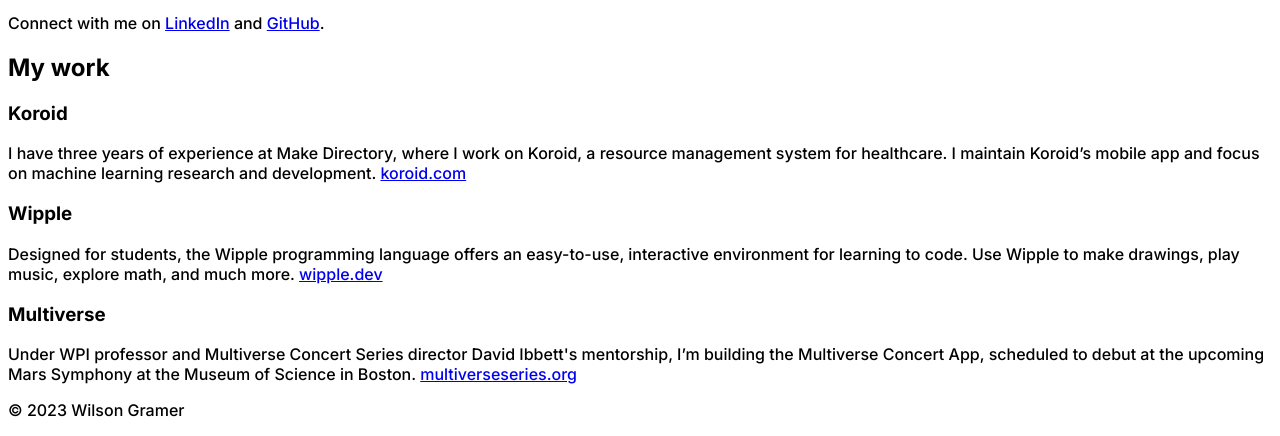
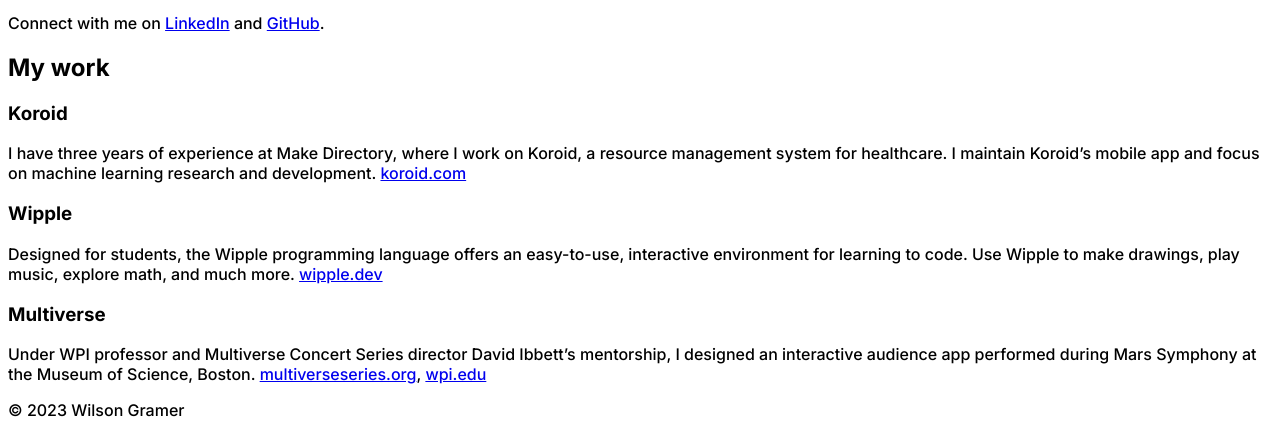
Before and after one commit to WilsonGramer/wilsongramer.github.io, an Eleventy site: page src/index.html in a window 1280 px wide. Shown: the part 437-873 px from the top of the page. Built offline with nearby package versions, Linux system fonts and the light colour scheme; Eleventy itself is replaced by a stand-in of ours; files that its build step writes are made by us from their sources.

Commit message:
Update Multiverse section on homepage

```diff
--- a/src/index.html
+++ b/src/index.html
@@ -43,10 +43,15 @@
 
 <h3 class="text-xl sm:text-2xl">Multiverse</h3>
 <p class="text-lg">
-    Under WPI professor and Multiverse Concert Series director David Ibbett's mentorship, I’m
-    building the Multiverse Concert App, scheduled to debut at the upcoming Mars Symphony at the
-    Museum of Science in Boston.
-    <a target="_blank" href="https://multiverseseries.org">multiverseseries.org</a>
+    Under WPI professor and Multiverse Concert Series director David Ibbett’s mentorship, I designed
+    an interactive audience app performed during Mars Symphony at the Museum of Science, Boston.
+    <a target="_blank" href="https://multiverseseries.org">multiverseseries.org</a>,
+    <a
+        target="_blank"
+        href="https://www.wpi.edu/news/announcements/mars-symphony-professor-and-his-lab-explore-mars-through-music"
+    >
+        wpi.edu
+    </a>
 </p>
 
 <p class="text-sm mt-14">© 2023 Wilson Gramer</p>
```
